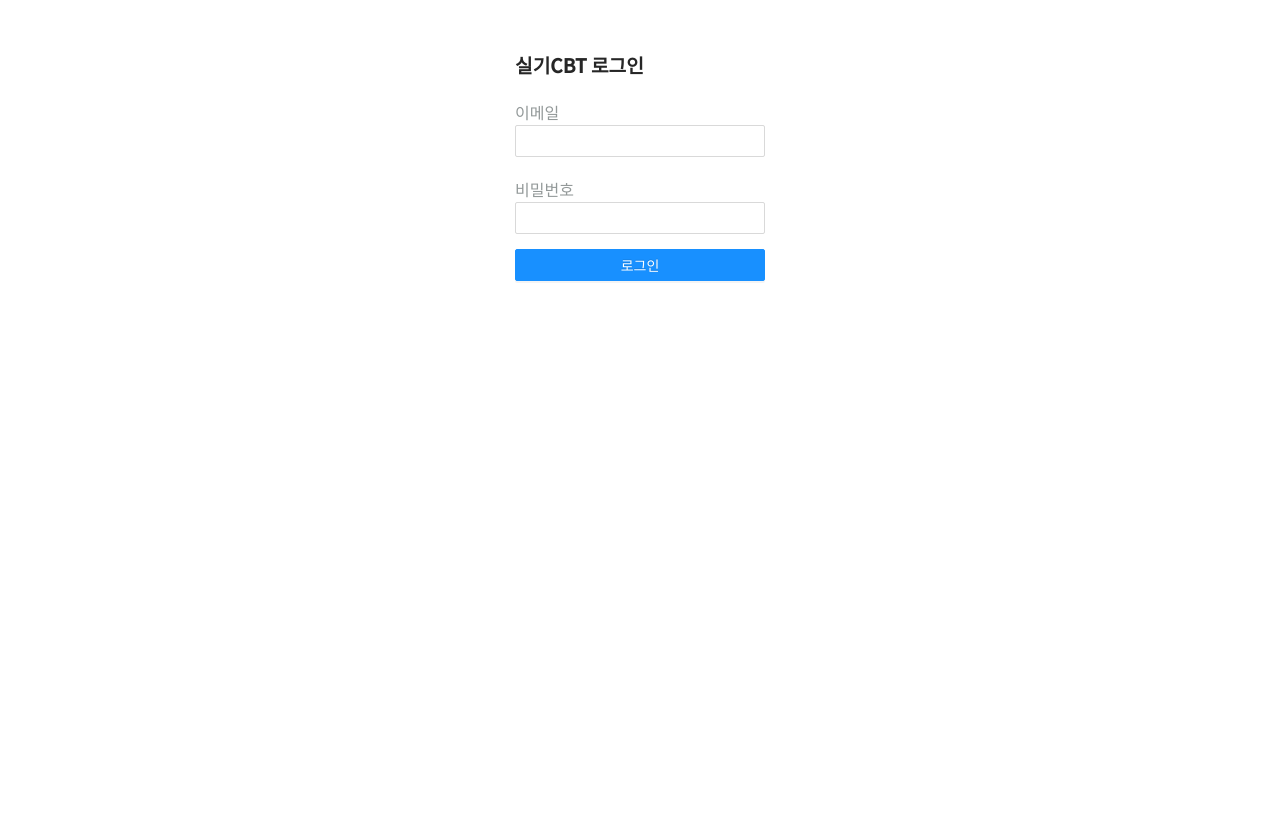
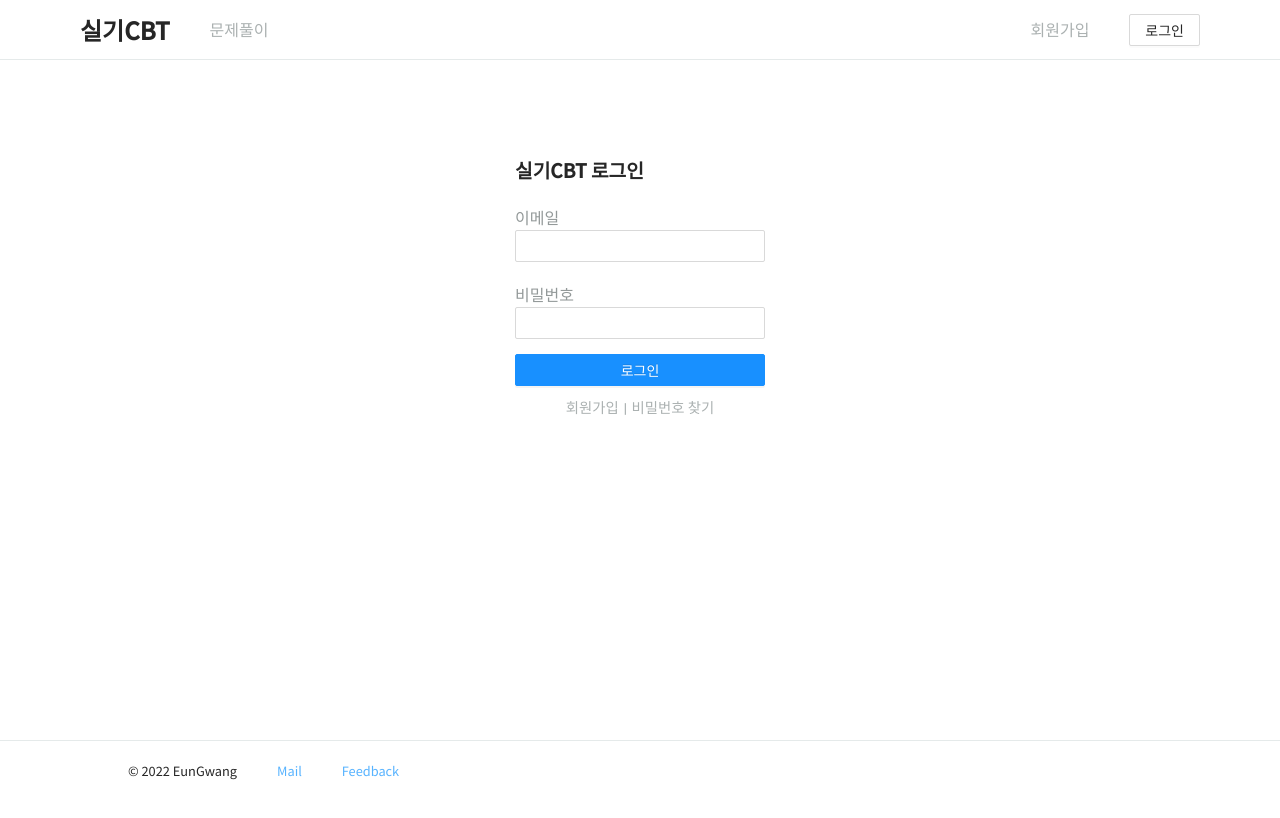
Before and after one commit to cbt-mockTest-project/cbt-client, a Next.js app: page /mobile/login in a window 1280 px wide. Shown: the top 818 px of the page. Built offline with nearby package versions, Linux system fonts and the light colour scheme; no server answers.

Commit message:
Feat: update css for mobile

```diff
--- a/pages/index.tsx
+++ b/pages/index.tsx
@@ -21,6 +21,7 @@ import { LocalStorage } from '@lib/utils/localStorage';
 import Link from 'next/link';
 import WithHead from '@components/common/head/WithHead';
 import useIsMobile from '@lib/hooks/useIsMobile';
+import { responsive } from '@lib/utils/responsive';
 
 const Home = () => {
   const router = useRouter();
@@ -194,4 +195,9 @@ const HomeContainer = styled.div`
     align-items: center;
     margin: 20px 0;
   }
+  @media (max-width: ${responsive.medium}) {
+    .home-wrapper {
+      margin-top: 0px;
+    }
+  }
 `;
--- a/pages/mobile/login.tsx
+++ b/pages/mobile/login.tsx
@@ -1,4 +1,7 @@
 import LoginForm from '@components/common/form/LoginForm';
+import Layout from '@components/common/layout/Layout';
+import palette from '@styles/palette';
+import Link from 'next/link';
 import React from 'react';
 import styled from 'styled-components';
 
@@ -6,16 +9,38 @@ interface MobileLoginProps {}
 
 const MobileLogin: React.FC<MobileLoginProps> = () => {
   return (
-    <MobileLoginContainer>
-      <LoginForm isMobile={true} />
-    </MobileLoginContainer>
+    <Layout>
+      <MobileLoginContainer>
+        <LoginForm isMobile={true} />
+        <div className="mobile-login-bottom-wrapper">
+          <Link href="/register/confirm">회원가입</Link>
+          <span className="mobile-login-vertical-line">|</span>
+          <Link href="/mobile/findpw">비밀번호 찾기</Link>
+        </div>
+      </MobileLoginContainer>
+    </Layout>
   );
 };
 
 const MobileLoginContainer = styled.div`
   display: flex;
   justify-content: center;
+  align-items: center;
+  flex-direction: column;
   margin-top: 50px;
+  .mobile-login-bottom-wrapper {
+    margin-top: 10px;
+    font-size: 0.9rem;
+    display: flex;
+    justify-content: center;
+    align-items: center;
+    color: ${palette.gray_500};
+  }
+  .mobile-login-vertical-line {
+    margin: 0 5px;
+    font-size: 10px;
+    font-weight: 600;
+  }
 `;
 
 export default MobileLogin;
--- a/src/components/banner/MainBanner.tsx
+++ b/src/components/banner/MainBanner.tsx
@@ -2,6 +2,7 @@ import React from 'react';
 import styled from 'styled-components';
 import { Swiper, SwiperSlide } from 'swiper/react';
 import { Autoplay, Pagination } from 'swiper';
+import { responsive } from '@lib/utils/responsive';
 
 const MainBanner = () => {
   return (
@@ -61,4 +62,10 @@ const MainBannerContainer = styled.div`
     width: 100%;
     height: 180px;
   }
+  @media (max-width: ${responsive.medium}) {
+    .home-main-banner-swiper {
+      width: 100%;
+      height: 180px;
+    }
+  }
 `;
--- a/src/components/common/button/AchievCheckButtonGroup.tsx
+++ b/src/components/common/button/AchievCheckButtonGroup.tsx
@@ -5,6 +5,7 @@ import { checkboxOption } from 'customTypes';
 import { QuestionState } from 'types';
 import SquareSelectboxGroup from '../selectbox/SquareSelectboxGroup';
 import { circleIcon, clearIcon, triangleIcon } from '@lib/constants';
+import { responsive } from '@lib/utils/responsive';
 
 interface AchievCheckButtonGroupProps {
   onCheckboxChange: (value: checkboxOption['value']) => Promise<void>;
@@ -53,4 +54,7 @@ const AchievCheckButtonGroupContainer = styled.div`
     color: ${palette.antd_blue_01} !important;
     border-color: ${palette.antd_blue_01} !important;
   }
+  @media (max-width: ${responsive.medium}) {
+    margin-left: 0;
+  }
 `;
--- a/src/components/common/form/LoginForm.tsx
+++ b/src/components/common/form/LoginForm.tsx
@@ -1,4 +1,4 @@
-import React from 'react';
+import React, { useState } from 'react';
 import palette from '@styles/palette';
 import { Button, Input, message } from 'antd';
 import { Controller, useForm } from 'react-hook-form';
@@ -14,11 +14,14 @@ interface LoginFormProps {
 const LoginForm: React.FC<LoginFormProps> = ({ isMobile = false }) => {
   const { control, formState, handleSubmit } = useForm<LoginInput>();
   const [loginMutation] = useLoginMutation();
+  const [buttonState, setButtonState] = useState(false);
   const onSubmit = async (data: LoginInput) => {
+    setButtonState(true);
     const res = await loginMutation({ variables: { input: data } });
     if (res.data) {
       const { login } = res.data;
       if (login.error) {
+        setButtonState(false);
         return message.error({ content: login.error });
       }
       isMobile ? location.replace('/') : location.reload();
@@ -55,7 +58,7 @@ const LoginForm: React.FC<LoginFormProps> = ({ isMobile = false }) => {
           className="register-error-text"
         />
       )}
-      <Button type="primary" htmlType="submit">
+      <Button type="primary" htmlType="submit" disabled={buttonState}>
         로그인
       </Button>
     </LoginFormContainer>
--- a/src/components/common/layout/Footer.tsx
+++ b/src/components/common/layout/Footer.tsx
@@ -1,3 +1,4 @@
+import { responsive } from '@lib/utils/responsive';
 import palette from '@styles/palette';
 import React, { useState } from 'react';
 import styled from 'styled-components';
@@ -48,4 +49,7 @@ const FooterContainer = styled.div`
       color: ${palette.antd_blue_01};
     }
   }
+  @media (max-width: ${responsive.medium}) {
+    padding: 20px 15px;
+  }
 `;
--- a/src/components/common/layout/Layout.tsx
+++ b/src/components/common/layout/Layout.tsx
@@ -120,5 +120,11 @@ const LayoutContainer = styled.div`
       justify-content: center;
       align-items: center;
     }
+    .layout-children-wrapper {
+      margin-top: -2px;
+    }
+    .layout-children-wrapper {
+      min-height: calc(100vh - 125px);
+    }
   }
 `;
--- a/src/components/common/modal/LoginModal.tsx
+++ b/src/components/common/modal/LoginModal.tsx
@@ -30,7 +30,6 @@ const LoginModal: React.FC<LoginModalProps> = ({ open, onClose }) => {
     <LoginModalContainer>
       <Modal open={open} onClose={onClose} className="login-modal">
         {currentTab === 'login' && <LoginForm />}
-
         {currentTab === 'findPassword' && <FindPasswordForm />}
         <div className="login-modal-find-password">
           <Link href="/register/confirm">회원가입</Link>
```
Also changed, not shown: pages/mobile/findpw.tsx (added, +24 -0 lines), pages/register/confirm.tsx (+16 -0 lines), pages/register/index.tsx (+12 -0 lines), src/components/exam/AchievementCheck.tsx (+7 -1 lines).
